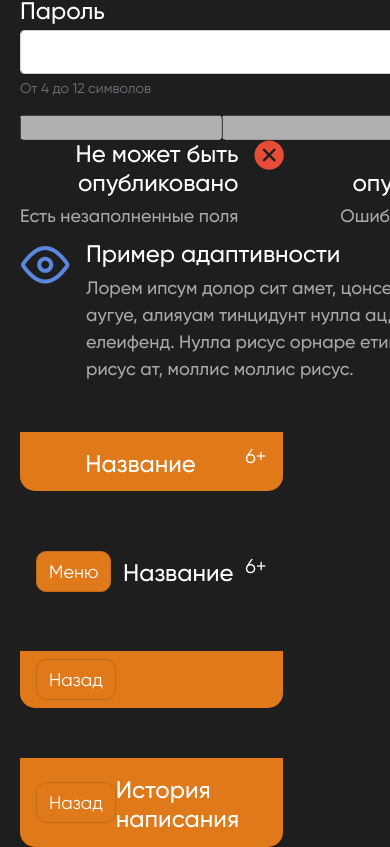
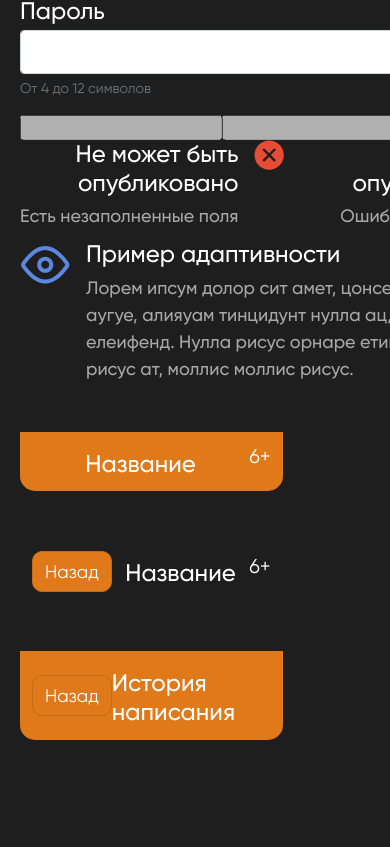
Before and after one commit to Anto-MSHK/podhod_front, a React (Create React App) app: page / in a window 390 px wide. Shown: the part 850-1697 px from the top of the page. After the commit the page ends 1590 px from the top, so only its background shows below. Built offline with nearby package versions, Linux system fonts and the light colour scheme.

Commit message:
Improved

```diff
--- a/src/components/Head/Head.module.css
+++ b/src/components/Head/Head.module.css
@@ -3,7 +3,7 @@
     justify-content: space-between;
     align-items: center;
     padding: 8px 16px;
-    background-color: #f0f0f0;
+    background-color: var(--orange_color);
     position: relative;
     z-index: 100;
     border-radius: 0 0 15px 15px;
@@ -21,7 +21,7 @@
 }
 
 .left {
-    justify-content: flex-start;
+    justify-content: flex-start
 }
 
 .center {
@@ -32,3 +32,10 @@
 .right {
     justify-content: flex-end;
 }
+
+/* Responsive styles for mobile devices */
+@media (max-width: 767px) {
+    .container {
+        padding: 8px 12px;
+    }
+}
--- a/src/components/Head/Head.tsx
+++ b/src/components/Head/Head.tsx
@@ -1,42 +1,84 @@
 import React from 'react';
+import { CustomBtn } from '../CustomBtn/CustomBtn';
 import styles from './Head.module.css';
-import { CustomBtn } from "../CustomBtn/CustomBtn";
+
+interface ElementProps {
+	type: 'back' | 'menu' | 'custom';
+	content?: React.ReactNode;
+	onClick?: () => void;
+	customStyle?: React.CSSProperties;
+}
 
 interface HeadProps {
-	leftElementType?: 'back' | 'menu';
-	centerElement: React.ReactNode;
+	leftElement?: ElementProps;
+	centerElement?: React.ReactNode;
 	rightElement?: React.ReactNode;
 	isTransparent?: boolean;
 	backgroundColor?: string;
+	centerStyle?: React.CSSProperties;
+	rightStyle?: React.CSSProperties;
 }
 
 const Head: React.FC<HeadProps> = ({
-																		 leftElementType,
+																		 leftElement,
 																		 centerElement,
 																		 rightElement,
 																		 isTransparent = false,
-																		 backgroundColor = '#f0f0f0'
+																		 backgroundColor = 'var(--header-bg-color, #f0f0f0)',
+																		 centerStyle,
+																		 rightStyle,
 																	 }) => {
+	if (!centerElement) {
+		console.error('Center element is not defined in Head component');
+		return null;
+	}
+
 	const headerStyle = {
-		backgroundColor: isTransparent ? 'transparent' : backgroundColor
+		backgroundColor: isTransparent ? 'transparent' : backgroundColor,
 	};
 
-	const renderLeftElement = () => {
-		switch (leftElementType) {
+	const renderElement = (elementProps: ElementProps) => {
+		const { type, content, onClick, customStyle } = elementProps;
+
+		const handleClick = () => {
+			if (onClick) onClick();
+		};
+
+		switch (type) {
 			case 'back':
-				return <CustomBtn>Назад</CustomBtn>;
+				return (
+					<CustomBtn style={customStyle} onClick={handleClick}>
+						Назад
+					</CustomBtn>
+				);
 			case 'menu':
-				return <CustomBtn>Меню</CustomBtn>;
+				return (
+					<CustomBtn style={customStyle} onClick={handleClick}>
+						Меню
+					</CustomBtn>
+				);
+			case 'custom':
+				return (
+					<div style={customStyle} onClick={handleClick}>
+						{content}
+					</div>
+				);
 			default:
 				return null;
 		}
 	};
 
+	const left = leftElement ? renderElement(leftElement) : null;
+
 	return (
 		<header className={styles.container} style={headerStyle}>
-			<div className={styles.left}>{renderLeftElement()}</div>
-			<div className={styles.center}>{centerElement}</div>
-			<div className={styles.right}>{rightElement}</div>
+			<div className={styles.left}>{left}</div>
+			<div className={styles.center} style={centerStyle}>
+				{centerElement}
+			</div>
+			<div className={styles.right} style={rightStyle}>
+				{rightElement}
+			</div>
 		</header>
 	);
 };
--- a/src/pages/StylePage/StylePage.tsx
+++ b/src/pages/StylePage/StylePage.tsx
@@ -204,7 +204,9 @@ export const MainPage = () => {
 			</div>
 			<div style={{marginTop: 50, width: '30%'}}>
 				<Head
-					leftElementType={'menu'}
+					leftElement={{
+						type: 'back',
+					}}
 					centerElement={<h3>Название</h3>}
 					rightElement={<h5>6+</h5>}
 					isTransparent={true}
@@ -212,7 +214,9 @@ export const MainPage = () => {
 			</div>
 			<div style={{marginTop: 50, width: '30%'}}>
 				<Head
-					leftElementType={'back'}
+					leftElement={{
+						type: 'menu',
+					}}
 					centerElement={''}
 					isTransparent={false}
 					backgroundColor={'#df791a'}
@@ -220,7 +224,9 @@ export const MainPage = () => {
 			</div>
 			<div style={{marginTop: 50, width: '30%'}}>
 				<Head
-					leftElementType={'back'}
+					leftElement={{
+						type: 'back',
+					}}
 					centerElement={<h3>История написания</h3>}
 					isTransparent={false}
 					backgroundColor={'#df791a'}
```
